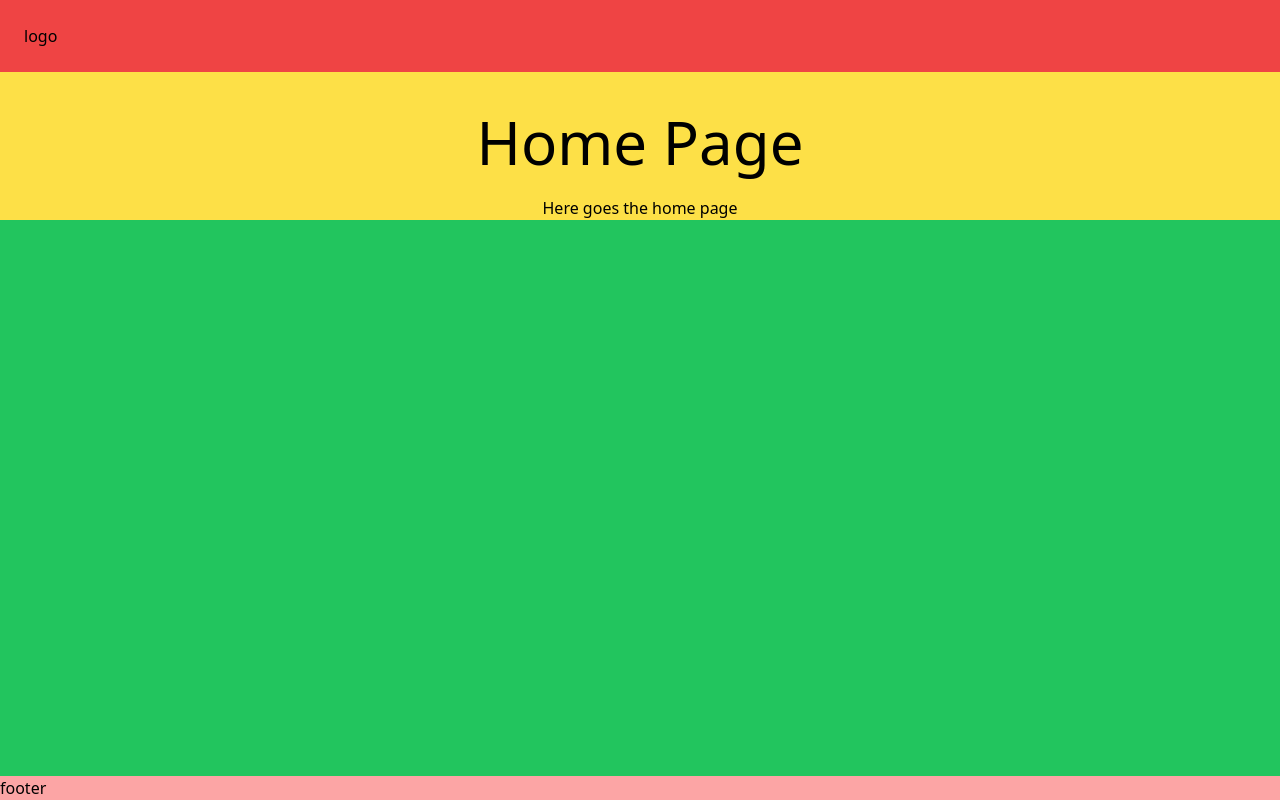
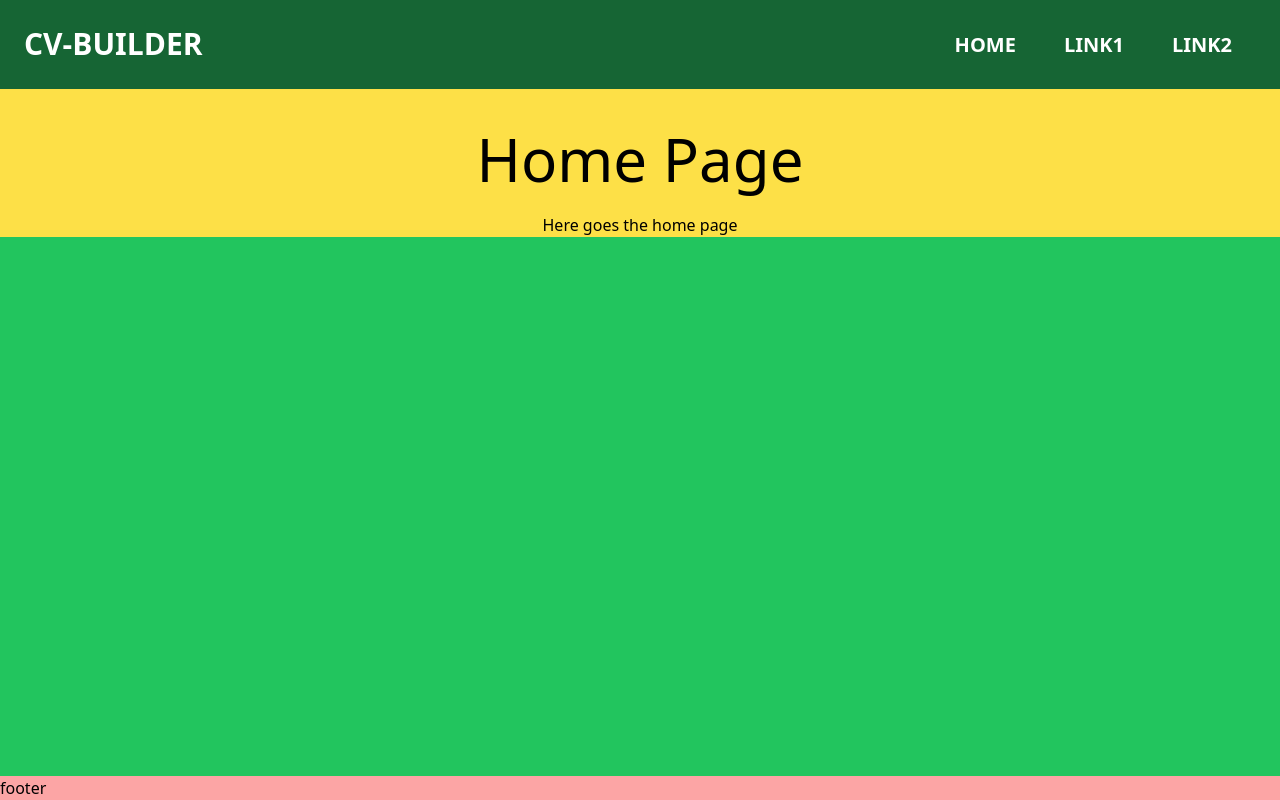
Before and after one commit to lexach91/CV-builder, a React (Create React App) app in the folder frontend/client/: page / in a window 1280 px wide. Built offline with nearby package versions, Linux system fonts and the light colour scheme.

Commit message:
Add navbar structure and basic styling

```diff
--- a/frontend/client/src/components/Navbar.js
+++ b/frontend/client/src/components/Navbar.js
@@ -1,13 +1,67 @@
+import { useState } from "react";
+import { NavLink } from "react-router-dom";
+
+const navbarLinks = [
+  {
+    name: "Home",
+    path: "/",
+  },
+  {
+    name: "link1",
+    path: "/link1",
+  },
+  {
+    name: "link2",
+    path: "/link2",
+  },
+];
+
 const Navbar = () => {
+  const [navbarOpen, setNavbarOpen] = useState(false);
   return (
-    // set navbar to fixed-top in evergreen
-    <div className='bg-red-500 w-full flex items-center justify-between flex-wrap p-6 fixed-top'>
-      <div className='container'>
-        <div className='navbar-brand' to='/'>
-          logo
+    <>
+      <nav className="relative flex flex-wrap items-center justify-between px-2 py-3 bg-green-800">
+        <div className="container px-4 mx-auto flex flex-wrap items-center justify-between">
+          <div className="w-full relative flex justify-between lg:w-auto lg:static lg:block lg:justify-start">
+            <a
+              className="text-3xl font-bold leading-relaxed inline-block mr-4 py-2 whitespace-nowrap uppercase text-white"
+              href="#"
+            >
+              CV-builder
+            </a>
+            <button
+              className="text-white bg-white-900 cursor-pointer text-xl leading-none px-3 py-1 border border-solid  rounded bg-transparent block lg:hidden outline-none focus:outline-none"
+              type="button"
+              onClick={() => setNavbarOpen(!navbarOpen)}
+            >
+        <span class="block relative w-6 h-px rounded-sm bg-white"></span>
+        <span class="block relative w-6 h-px rounded-sm bg-white mt-1"></span>
+        <span class="block relative w-6 h-px rounded-sm bg-white mt-1"></span>
+            </button>
+          </div>
+          <div
+            className={
+              "lg:flex flex-grow items-center" +
+              (navbarOpen ? " flex" : " hidden")
+            }
+            id="example-navbar-danger"
+          >
+            <ul className="flex flex-col lg:flex-row list-none lg:ml-auto">
+              {navbarLinks.map((link) => (
+                <li className="nav-item">
+                <NavLink
+                  key={link.name}
+                  to={link.path}
+                  className='px-6 py-2 flex text-xl items-center uppercase font-bold leading-snug text-white hover:opacity-75'
+                >{link.name}
+                </NavLink>
+              </li>
+              ))}
+            </ul>
+          </div>
         </div>
-      </div>
-    </div>
+      </nav>
+    </>
 
   )
 
```
